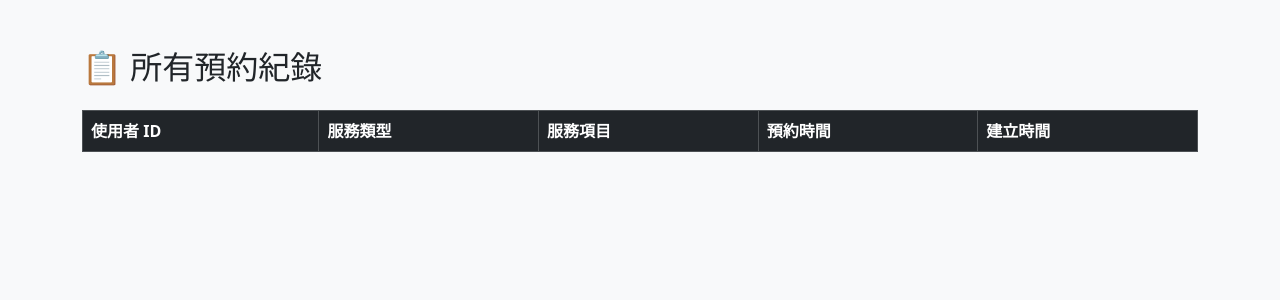
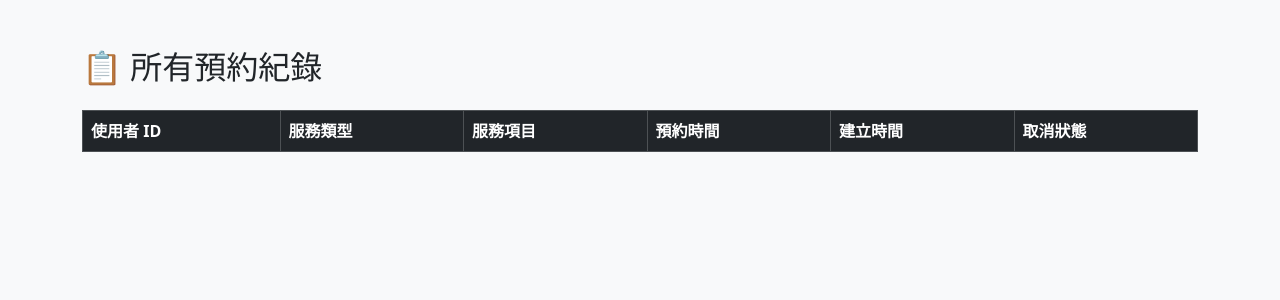
Before and after one commit to Tonger0319/ManaTouch-line-bot-booking, a Flask app: page /admin/reservations in a window 1280 px wide. Shown: the top 300 px of the page. Run offline with Flask 3, Linux system fonts and the light colour scheme; lists and menus that the app fills with data are empty.

Commit message:
feat: admin 頁面顯示取消狀態欄位

```diff
--- a/templates/admin_reservations.html
+++ b/templates/admin_reservations.html
@@ -17,6 +17,7 @@
                     <th>服務項目</th>
                     <th>預約時間</th>
                     <th>建立時間</th>
+                    <th>取消狀態</th>
                 </tr>
             </thead>
             <tbody>
@@ -27,6 +28,7 @@
                     <td>{{ r.booking_service }}</td>
                     <td>{{ r.booking_datetime }}</td>
                     <td>{{ r.created_on }}</td>
+                    <td>{% if r.is_canceled %}✅ 已取消{% else %}—{% endif %}</td>
                 </tr>
                 {% endfor %}
             </tbody>
```
